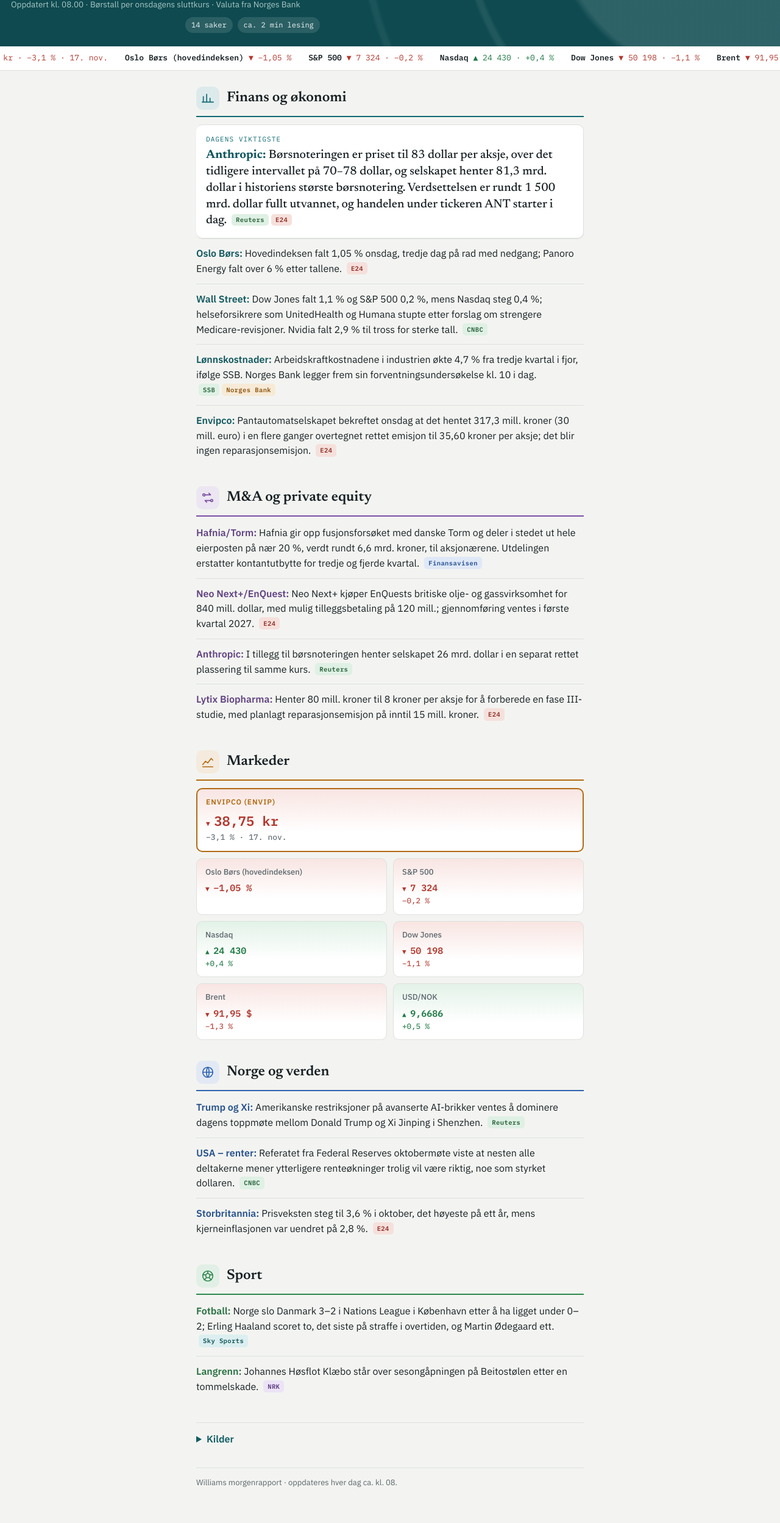
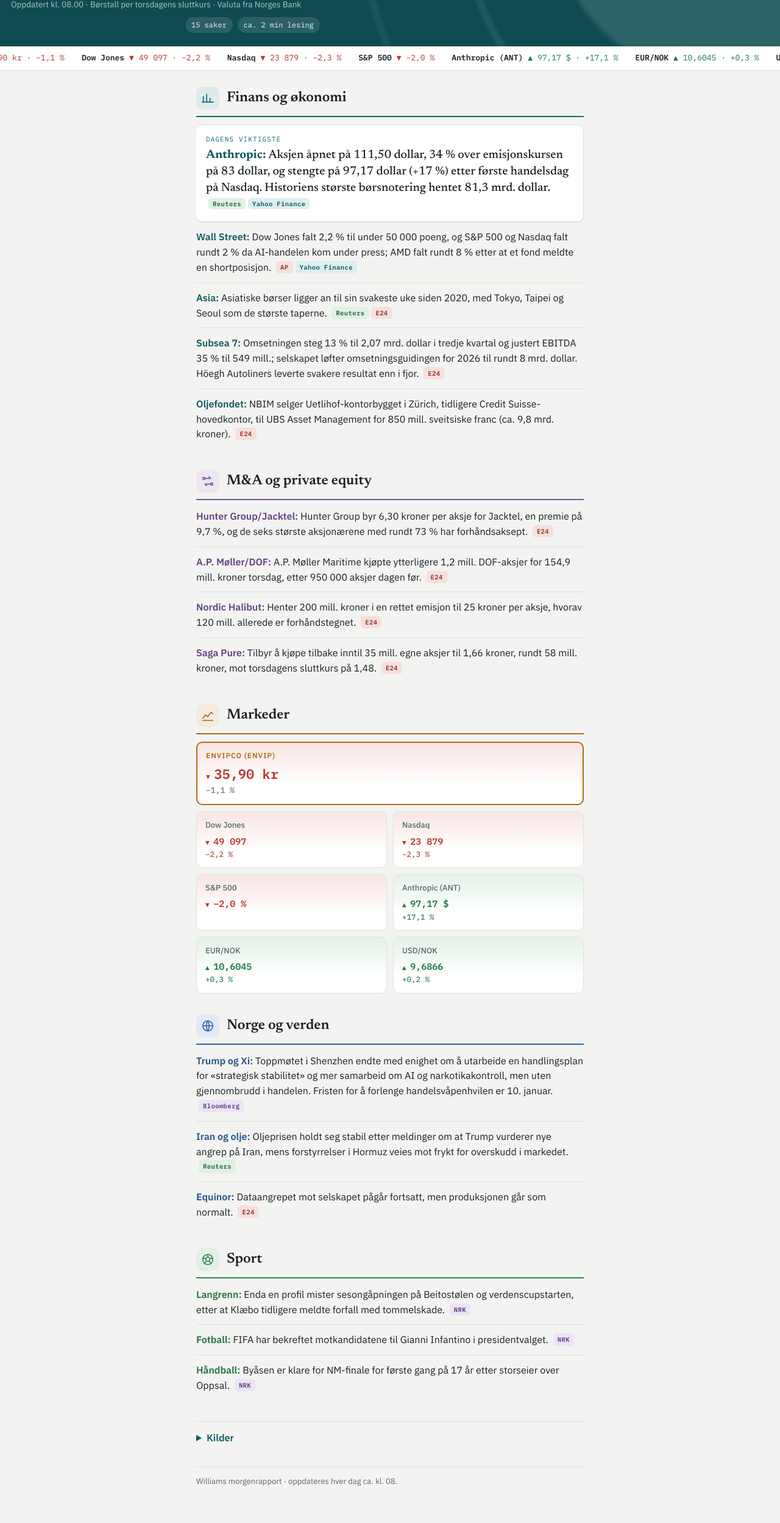
Before and after one commit to Williamsnyheter/Williamsmorgenrapport, a plain HTML site: page index.html in a window 1280 px wide. Shown: the part 161-2658 px from the top of the page at 61% size. Drawn offline with Linux system fonts and the light colour scheme.

Commit message:
Morgenrapport 2026-11-20
Co-Authored-By: Claude Opus 5.5 <noreply@anthropic.com>
Claude-Session: https://claude.ai/code/session_01G2muatkCxhw8VXSakrWLqq

```diff
--- a/index.html
+++ b/index.html
@@ -152,68 +152,71 @@ footer { color: var(--muted); font-size: 13px; border-top: 1px solid var(--rule)
 <div class="wrap">
 <!--RAPPORT-START-->
 <header>
-<span class="eyebrow">Williams morgenrapport · torsdag 19. november 2026</span>
-<h1>Anthropic priset til rekord – Oslo Børs faller tredje dag på rad</h1>
-<p class="note">Oppdatert kl. 08.00 · Børstall per onsdagens sluttkurs · Valuta fra Norges Bank</p>
+<span class="eyebrow">Williams morgenrapport · fredag 20. november 2026</span>
+<h1>Anthropic-rakett på Nasdaq – men Wall Street stuper 2 %</h1>
+<p class="note">Oppdatert kl. 08.00 · Børstall per torsdagens sluttkurs · Valuta fra Norges Bank</p>
 </header>
 <section>
 <h2><span class="n">1</span>Finans og økonomi</h2>
 <ul>
-<li><b>Anthropic:</b> Børsnoteringen er priset til 83 dollar per aksje, over det tidligere intervallet på 70–78 dollar, og selskapet henter 81,3 mrd. dollar i historiens største børsnotering. Verdsettelsen er rundt 1 500 mrd. dollar fullt utvannet, og handelen under tickeren ANT starter i dag. <span class="src">Reuters, E24</span></li>
-<li><b>Oslo Børs:</b> Hovedindeksen falt 1,05 % onsdag, tredje dag på rad med nedgang; Panoro Energy falt over 6 % etter tallene. <span class="src">E24</span></li>
-<li><b>Wall Street:</b> Dow Jones falt 1,1 % og S&amp;P 500 0,2 %, mens Nasdaq steg 0,4 %; helseforsikrere som UnitedHealth og Humana stupte etter forslag om strengere Medicare-revisjoner. Nvidia falt 2,9 % til tross for sterke tall. <span class="src">CNBC</span></li>
-<li><b>Lønnskostnader:</b> Arbeidskraftkostnadene i industrien økte 4,7 % fra tredje kvartal i fjor, ifølge SSB. Norges Bank legger frem sin forventningsundersøkelse kl. 10 i dag. <span class="src">SSB, Norges Bank</span></li>
-<li><b>Envipco:</b> Pantautomatselskapet bekreftet onsdag at det hentet 317,3 mill. kroner (30 mill. euro) i en flere ganger overtegnet rettet emisjon til 35,60 kroner per aksje; det blir ingen reparasjonsemisjon. <span class="src">E24</span></li>
+<li><b>Anthropic:</b> Aksjen åpnet på 111,50 dollar, 34 % over emisjonskursen på 83 dollar, og stengte på 97,17 dollar (+17 %) etter første handelsdag på Nasdaq. Historiens største børsnotering hentet 81,3 mrd. dollar. <span class="src">Reuters, Yahoo Finance</span></li>
+<li><b>Wall Street:</b> Dow Jones falt 2,2 % til under 50 000 poeng, og S&amp;P 500 og Nasdaq falt rundt 2 % da AI-handelen kom under press; AMD falt rundt 8 % etter at et fond meldte en shortposisjon. <span class="src">AP, Yahoo Finance</span></li>
+<li><b>Asia:</b> Asiatiske børser ligger an til sin svakeste uke siden 2020, med Tokyo, Taipei og Seoul som de største taperne. <span class="src">Reuters, E24</span></li>
+<li><b>Subsea 7:</b> Omsetningen steg 13 % til 2,07 mrd. dollar i tredje kvartal og justert EBITDA 35 % til 549 mill.; selskapet løfter omsetningsguidingen for 2026 til rundt 8 mrd. dollar. Höegh Autoliners leverte svakere resultat enn i fjor. <span class="src">E24</span></li>
+<li><b>Oljefondet:</b> NBIM selger Uetlihof-kontorbygget i Zürich, tidligere Credit Suisse-hovedkontor, til UBS Asset Management for 850 mill. sveitsiske franc (ca. 9,8 mrd. kroner). <span class="src">E24</span></li>
 </ul>
 </section>
 <section>
 <h2><span class="n">2</span>M&amp;A og private equity</h2>
 <ul>
-<li><b>Hafnia/Torm:</b> Hafnia gir opp fusjonsforsøket med danske Torm og deler i stedet ut hele eierposten på nær 20 %, verdt rundt 6,6 mrd. kroner, til aksjonærene. Utdelingen erstatter kontantutbytte for tredje og fjerde kvartal. <span class="src">Finansavisen</span></li>
-<li><b>Neo Next+/EnQuest:</b> Neo Next+ kjøper EnQuests britiske olje- og gassvirksomhet for 840 mill. dollar, med mulig tilleggsbetaling på 120 mill.; gjennomføring ventes i første kvartal 2027. <span class="src">E24</span></li>
-<li><b>Anthropic:</b> I tillegg til børsnoteringen henter selskapet 26 mrd. dollar i en separat rettet plassering til samme kurs. <span class="src">Reuters</span></li>
-<li><b>Lytix Biopharma:</b> Henter 80 mill. kroner til 8 kroner per aksje for å forberede en fase III-studie, med planlagt reparasjonsemisjon på inntil 15 mill. kroner. <span class="src">E24</span></li>
+<li><b>Hunter Group/Jacktel:</b> Hunter Group byr 6,30 kroner per aksje for Jacktel, en premie på 9,7 %, og de seks største aksjonærene med rundt 73 % har forhåndsaksept. <span class="src">E24</span></li>
+<li><b>A.P. Møller/DOF:</b> A.P. Møller Maritime kjøpte ytterligere 1,2 mill. DOF-aksjer for 154,9 mill. kroner torsdag, etter 950 000 aksjer dagen før. <span class="src">E24</span></li>
+<li><b>Nordic Halibut:</b> Henter 200 mill. kroner i en rettet emisjon til 25 kroner per aksje, hvorav 120 mill. allerede er forhåndstegnet. <span class="src">E24</span></li>
+<li><b>Saga Pure:</b> Tilbyr å kjøpe tilbake inntil 35 mill. egne aksjer til 1,66 kroner, rundt 58 mill. kroner, mot torsdagens sluttkurs på 1,48. <span class="src">E24</span></li>
 </ul>
 </section>
 <section>
 <h2><span class="n">3</span>Markeder</h2>
 <ul class="markets">
-<li><span class="k"><b>Envipco (ENVIP)</b></span><span class="v down">38,75 kr · −3,1 % · 17. nov.</span></li>
-<li><span class="k">Oslo Børs (hovedindeksen)</span><span class="v down">−1,05 %</span></li>
-<li><span class="k">S&amp;P 500</span><span class="v down">7 324 · −0,2 %</span></li>
-<li><span class="k">Nasdaq</span><span class="v up">24 430 · +0,4 %</span></li>
-<li><span class="k">Dow Jones</span><span class="v down">50 198 · −1,1 %</span></li>
-<li><span class="k">Brent</span><span class="v down">91,95 $ · −1,3 %</span></li>
-<li><span class="k">USD/NOK</span><span class="v up">9,6686 · +0,5 %</span></li>
+<li><span class="k"><b>Envipco (ENVIP)</b></span><span class="v down">35,90 kr · −1,1 %</span></li>
+<li><span class="k">Dow Jones</span><span class="v down">49 097 · −2,2 %</span></li>
+<li><span class="k">Nasdaq</span><span class="v down">23 879 · −2,3 %</span></li>
+<li><span class="k">S&amp;P 500</span><span class="v down">−2,0 %</span></li>
+<li><span class="k">Anthropic (ANT)</span><span class="v up">97,17 $ · +17,1 %</span></li>
+<li><span class="k">EUR/NOK</span><span class="v up">10,6045 · +0,3 %</span></li>
+<li><span class="k">USD/NOK</span><span class="v up">9,6866 · +0,2 %</span></li>
 </ul>
 </section>
 <section>
 <h2><span class="n">4</span>Norge og verden</h2>
 <ul>
-<li><b>Trump og Xi:</b> Amerikanske restriksjoner på avanserte AI-brikker ventes å dominere dagens toppmøte mellom Donald Trump og Xi Jinping i Shenzhen. <span class="src">Reuters</span></li>
-<li><b>USA – renter:</b> Referatet fra Federal Reserves oktobermøte viste at nesten alle deltakerne mener ytterligere renteøkninger trolig vil være riktig, noe som styrket dollaren. <span class="src">CNBC</span></li>
-<li><b>Storbritannia:</b> Prisveksten steg til 3,6 % i oktober, det høyeste på ett år, mens kjerneinflasjonen var uendret på 2,8 %. <span class="src">E24</span></li>
+<li><b>Trump og Xi:</b> Toppmøtet i Shenzhen endte med enighet om å utarbeide en handlingsplan for «strategisk stabilitet» og mer samarbeid om AI og narkotikakontroll, men uten gjennombrudd i handelen. Fristen for å forlenge handelsvåpenhvilen er 10. januar. <span class="src">Bloomberg</span></li>
+<li><b>Iran og olje:</b> Oljeprisen holdt seg stabil etter meldinger om at Trump vurderer nye angrep på Iran, mens forstyrrelser i Hormuz veies mot frykt for overskudd i markedet. <span class="src">Reuters</span></li>
+<li><b>Equinor:</b> Dataangrepet mot selskapet pågår fortsatt, men produksjonen går som normalt. <span class="src">E24</span></li>
 </ul>
 </section>
 <section>
 <h2><span class="n">5</span>Sport</h2>
 <ul>
-<li><b>Fotball:</b> Norge slo Danmark 3–2 i Nations League i København etter å ha ligget under 0–2; Erling Haaland scoret to, det siste på straffe i overtiden, og Martin Ødegaard ett. <span class="src">Sky Sports</span></li>
-<li><b>Langrenn:</b> Johannes Høsflot Klæbo står over sesongåpningen på Beitostølen etter en tommelskade. <span class="src">NRK</span></li>
+<li><b>Langrenn:</b> Enda en profil mister sesongåpningen på Beitostølen og verdenscupstarten, etter at Klæbo tidligere meldte forfall med tommelskade. <span class="src">NRK</span></li>
+<li><b>Fotball:</b> FIFA har bekreftet motkandidatene til Gianni Infantino i presidentvalget. <span class="src">NRK</span></li>
+<li><b>Håndball:</b> Byåsen er klare for NM-finale for første gang på 17 år etter storseier over Oppsal. <span class="src">NRK</span></li>
 </ul>
 </section>
 <section class="sources"><details><summary>Kilder</summary><ul>
-<li><a href="https://wsau.com/2026/11/18/anthropic-prices-blockbuster-ipo-at-83-a-share-source-says/">Reuters: Anthropic clinches biggest IPO ever with $81 billion offering</a></li>
-<li><a href="https://www.cnbc.com/2026/11/18/anthropic-ipo-ai-offering-price.html">CNBC: Anthropic IPO raises over $81 billion</a></li>
-<li><a href="https://e24.no/bors/nyheter">E24 Børs: Nyheter (Oslo Børs, Envipco, Neo Next+, Lytix, britisk inflasjon, olje)</a></li>
-<li><a href="https://www.cnbc.com/2026/11/17/stock-market-today-live-updates.html">CNBC: Stock market news for Nov. 18, 2026</a></li>
-<li><a href="https://www.finansavisen.no/finans/2026/11/18/8396612/oslo-bors-apner-ned">Finansavisen: Oslo Børs åpner ned</a></li>
-<li><a href="https://www.norges-bank.no/en/news-events/calendar/">Norges Bank: Kalender</a></li>
-<li><a href="https://www.norges-bank.no/RSS/Amerikanske-dollar-USD---dagens-valutakurs-fra-Norges-Bank/">Norges Bank: Dagens valutakurs USD</a></li>
+<li><a href="https://finance.yahoo.com/technology/live/anthropic-ipo-live-anthropic-stock-begins-trading-in-record-81b-raise-with-15t-valuation-192410598.html">Yahoo Finance: Anthropic stock closes up 17% in first day of trading</a></li>
+<li><a href="https://uk.finance.yahoo.com/news/anthropic-shares-jump-34-nasdaq-170700310.html">Reuters: Anthropic shares jump 34% in Nasdaq debut</a></li>
+<li><a href="https://www.washingtonpost.com/business/2026/11/19/wall-street-stocks-dow-nasdaq/6aaf39d0-e463-11f1-a99e-b3e3805c6b8b_story.html">AP: How major US stock indexes fared Thursday 11/19/2026</a></li>
+<li><a href="https://finance.yahoo.com/markets/live/stock-market-today-thursday-november-19-dow-sp-500-nasdaq-anthropic-ipo-live-141306032.html">Yahoo Finance: Stock market today, 19. november</a></li>
+<li><a href="https://e24.no/bors/nyheter">E24 Børs: Nyheter (Subsea 7, Hunter/Jacktel, DOF, Nordic Halibut, Saga Pure, NBIM, Equinor, Asia)</a></li>
+<li><a href="https://www.thestar.com.my/aseanplus/aseanplus-news/2026/11/20/xi-embraces-trump-as-chinas-best-option-to-contain-chip-row">Bloomberg: Xi embraces Trump as China’s best option to contain chip row</a></li>
+<li><a href="https://finance.yahoo.com/news/oil-prices-steady-supply-surplus-024608326.html">Reuters: Oil settles flat as Hormuz disruptions offset surplus fears</a></li>
+<li><a href="https://www.norges-bank.no/RSS/Amerikanske-dollar-USD---dagens-valutakurs-fra-Norges-Bank/">Norges Bank: Valutakurs USD</a></li>
+<li><a href="https://www.norges-bank.no/RSS/Euro-EUR---dagens-valutakurs-fra-Norges-Bank/">Norges Bank: Valutakurs EUR</a></li>
 <li><a href="https://www.investtech.com/main/market.php?CompanyID=101168">Investtech: Envipco Holding (ENVIP)</a></li>
-<li><a href="https://www.devdiscourse.com/article/international/4007545-reuters-world-news-summary">Reuters: World News Summary</a></li>
-<li><a href="https://www.skysports.com/football/denmark-vs-norway/554130">Sky Sports: Denmark 2–3 Norway</a></li>
-<li><a href="https://www.nrk.no/sport/klaebo-forfall-pa-beitostolen-_-har-skadet-tommelen-1.18083547">NRK: Klæbo-forfall på Beitostølen</a></li>
+<li><a href="https://www.nrk.no/sport/langrennsprofil-mister-beitostolen-apningen-_-verdenscupstarten-ryker-ogsa-1.18085167">NRK: Langrennsprofil mister Beitostølen-åpningen</a></li>
+<li><a href="https://www.nrk.no/sport/bekreftet_-dette-er-infantinos-motkandidater-1.18084845">NRK: Dette er Infantinos motkandidater</a></li>
+<li><a href="https://www.nrk.no/sport/byasen-klar-for-nm-finale-etter-17-ar-_-knuste-oppsal-1.18085421">NRK: Byåsen klar for NM-finale etter 17 år</a></li>
 </ul></details></section>
 <footer>Williams morgenrapport · oppdateres hver dag ca. kl. 08.</footer>
 <!--RAPPORT-END-->
```
